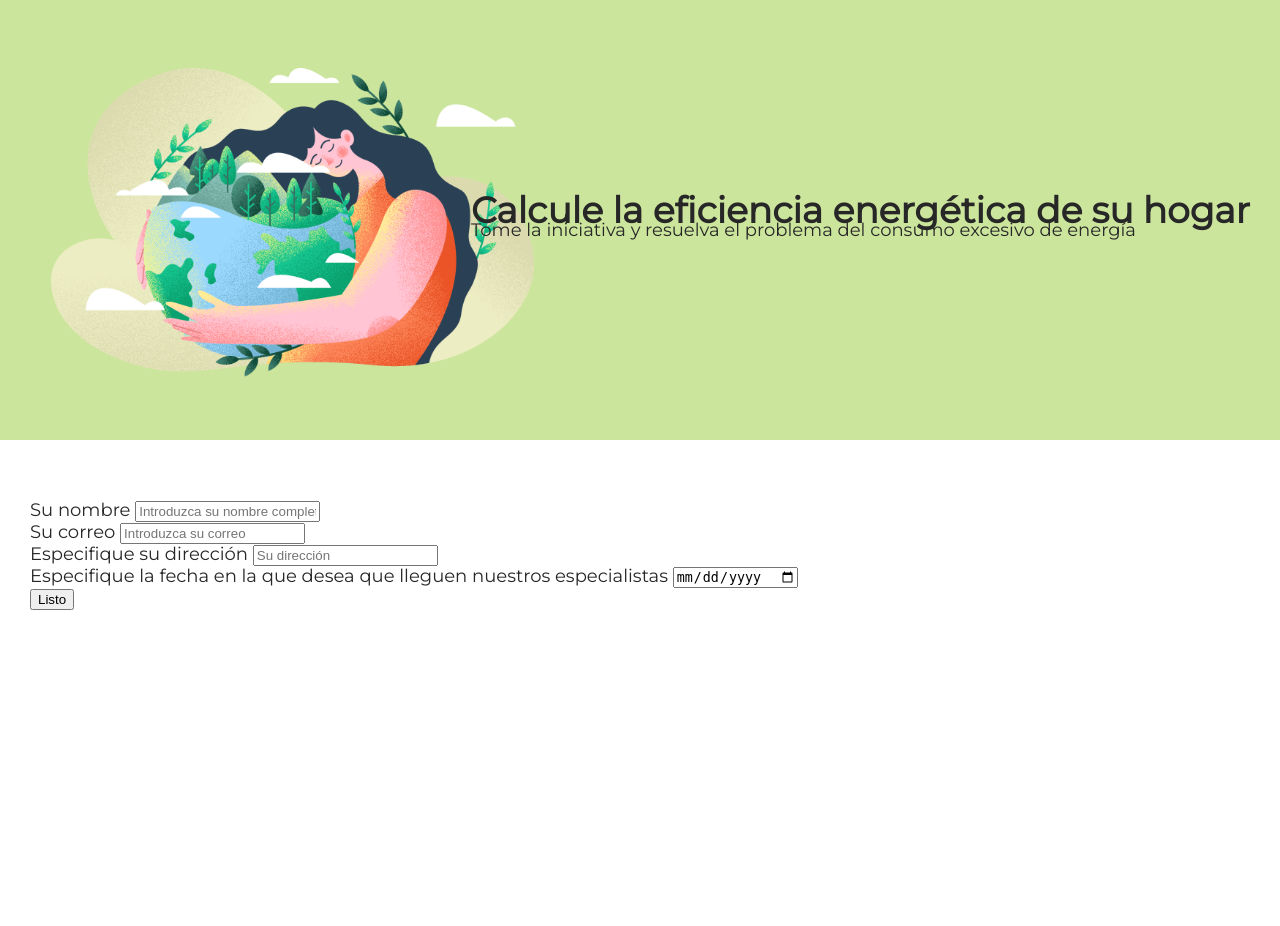
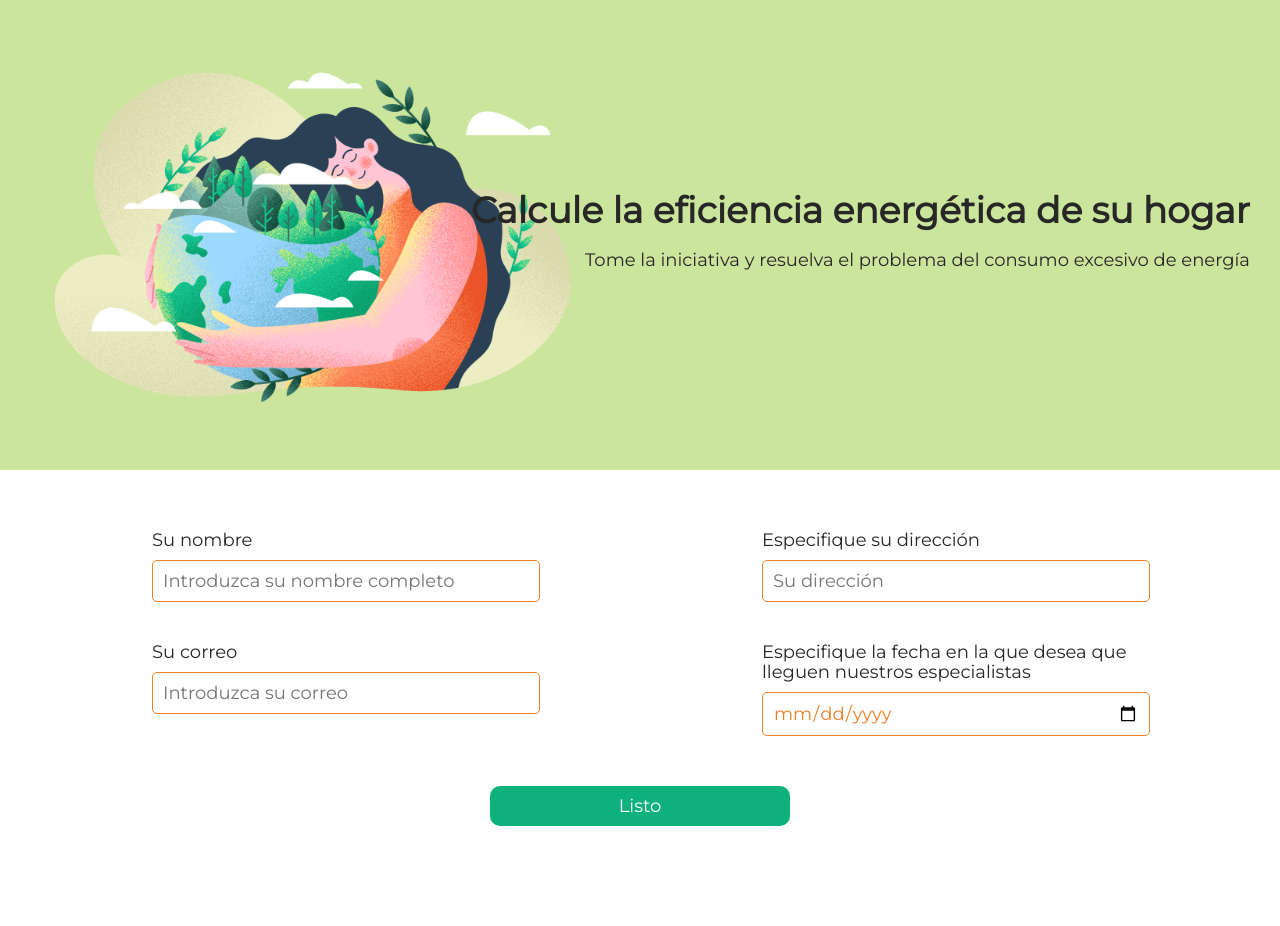
Before and after one commit to MatiasAngeles/calculator_esp-main, a Flask app: page /form in a window 1280 px wide. Before the commit the page ends 610 px from the top, so only its background shows below. Run offline with Flask 3, Linux system fonts and the light colour scheme.

Commit message:
Update style.css
Removed unused CSS rules and reorganized styles for better structure.

```diff
--- a/static/css/style.css
+++ b/static/css/style.css
@@ -1,8 +1,4 @@
 @import url('https://fonts.googleapis.com/css2?family=Montserrat&display=swap');
-
-*{
-    box-sizing:border-box;
-}
 
 body {
     margin: 0;
@@ -24,7 +20,6 @@ ul {
     padding: 0;
 }
 
-/* HEADER */
 .header {
     background-image: url("../img/back.jpg");
     background-size: contain;
@@ -38,8 +33,14 @@ ul {
     align-items: flex-end;
 }
 
+.header__text {
+    display: flex;
+    flex-direction: column;
+    gap: 30px;
+    width: fit-content;
+    text-align: right;
+}
 
-/* MAIN */
 main {
     padding: 0 30px 100px;
 }
@@ -49,101 +50,163 @@ main {
     margin-bottom: 100px;
 }
 
-/* TARJETAS */
-.cards{
-    display:flex;
-    justify-content:center;
-    align-items:center;
-    gap:70px;
-    margin-bottom:100px;
-    flex-wrap:wrap;
+.list {
+    display: flex;
+    justify-content: space-around;
 }
 
-.card{
-    width:270px;
-    height:340px;
-    border-radius:28px;
-    border:2px solid #EB8028;
-    display:flex;
-    justify-content:center;
-    align-items:center;
-    text-align:center;
-    background:white;
+.list__item a {
+    text-decoration: none;
+    display: flex;
+    flex-direction: column;
+    align-items: center;
+    color: inherit;
+    gap: 20px;
+    padding: 20px;
+    border-radius: 24px;
+    border: 1px solid #EB8028;
+    transition: 0.2s;
+}
+.item__img {
+    object-fit: contain;
+    width: 150px;
 }
 
-.card a{
-    display:flex;
-    flex-direction:column;
-    align-items:center;
-    text-decoration:none;
-    color:#EB8028;
-    gap:18px;
-    font-weight:600;
+.list__item a:hover {
+    box-shadow: 1px 1px 4px 4px #0EB07C;
 }
 
-/* iconos */
-.card__icon{
-    width:140px;
+.main__rez {
+    display: flex;
+    flex-direction: column;
+    gap: 20px;
+    align-items: center;
 }
 
-/* ECO */
-.card.eco{
-    border-color:#4CAF50;
+.rez__img {
+    object-fit: contain;
+    width: 300px;
 }
 
-.eco-pro{
-    background:#f3fff3;
+.main__title--margin {
+    margin-bottom: 50px;
 }
 
-.eco-title{
-    font-size:22px;
-    color:#2e7d32;
+.main__link {
+    display: inline-block;
+    text-decoration: none;
+    padding: 20px 0;
+    width: 300px;
+    border-radius: 20px;
+    background-color: #0EB07C;
+    text-align: center;
+    cursor: pointer;
+    color: #fff;
 }
 
-.eco-desc{
-    font-size:14px;
-    line-height:18px;
-    color:#2f5d34;
-    padding:0 15px;
+.form {
+    display: flex;
+    flex-direction: column;
+    align-items: center;
+    gap: 50px;
 }
 
-.eco-btn{
-    background:#4CAF50;
-    color:white;
-    padding:10px 22px;
-    border-radius:22px;
-    font-size:14px;
+
+.user input {
+    padding: 10px;
+    border: 1px solid #EB8028;
+    background: inherit;
+    border-radius: 5px;
+    font: inherit;
+    width: 100%;
+    color: #EB8028;
 }
 
-/* RESULTADO */
-.main__title--margin{
-    text-align:center;
-    margin-bottom:20px;
+.user input:focus,
+.user input:active {
+    border: 1px solid #EB8028;
+    outline: none;
 }
 
-.main__rez{
-    display:flex;
-    flex-direction:column;
-    align-items:center;
-    justify-content:center;
-    gap:18px;
-    margin-bottom:60px;
+.user {
+    display: flex;
+    flex-direction: row;
+    width: 100%;
+    justify-content: space-around;
 }
 
-.rez__img{
-    width:180px;
-    height:auto;
+.user-info {
+    width: 30%;
+    display: flex;
+    flex-direction: column;
+    gap: 40px;
 }
 
-.rez__title{
-    font-weight:800;
-    font-size:20px;
-    text-align:center;
+label {
+    display:inline-block ;
+    margin-bottom: 10px;
 }
 
-.rez__desc{
-    font-weight:600;
-    font-size:16px;
-    text-align:center;
-    max-width:640px;
+.address-date {
+    width: 30%;
+    display: flex;
+    flex-direction: column;
+    gap: 40px;
 }
+
+.delivery {
+    display: flex;
+    justify-content: space-between;
+}
+
+.button {
+    width: 10%;
+    padding: 10px;
+    min-width: 300px;
+    cursor: pointer;
+    align-self: center;
+    border: none;
+    border-radius: 10px;
+    background: #0EB07C;
+    font: inherit;
+    color: #fff;
+}
+
+/* Estilos para la página de resultado del formulario */
+.form-result {
+    display: flex;
+    justify-content: center;
+    align-items: center;
+    padding: 40px 0;
+}
+
+.result-card {
+    background: #f7f7f7;
+    border: 1px solid #e6e6e6;
+    padding: 30px;
+    border-radius: 12px;
+    width: 90%;
+    max-width: 700px;
+    box-shadow: 0 6px 18px rgba(0,0,0,0.06);
+    text-align: left;
+    color: #272727;
+}
+
+.result-card__title {
+    margin-bottom: 20px;
+    color: #0EB07C;
+}
+
+.result-card p {
+    margin: 8px 0;
+    line-height: 1.4;
+}
+
+.result-card strong {
+    color: #EB8028;
+}
+
+.result-card .main__link {
+    display: inline-block;
+    margin-top: 22px;
+}
```
